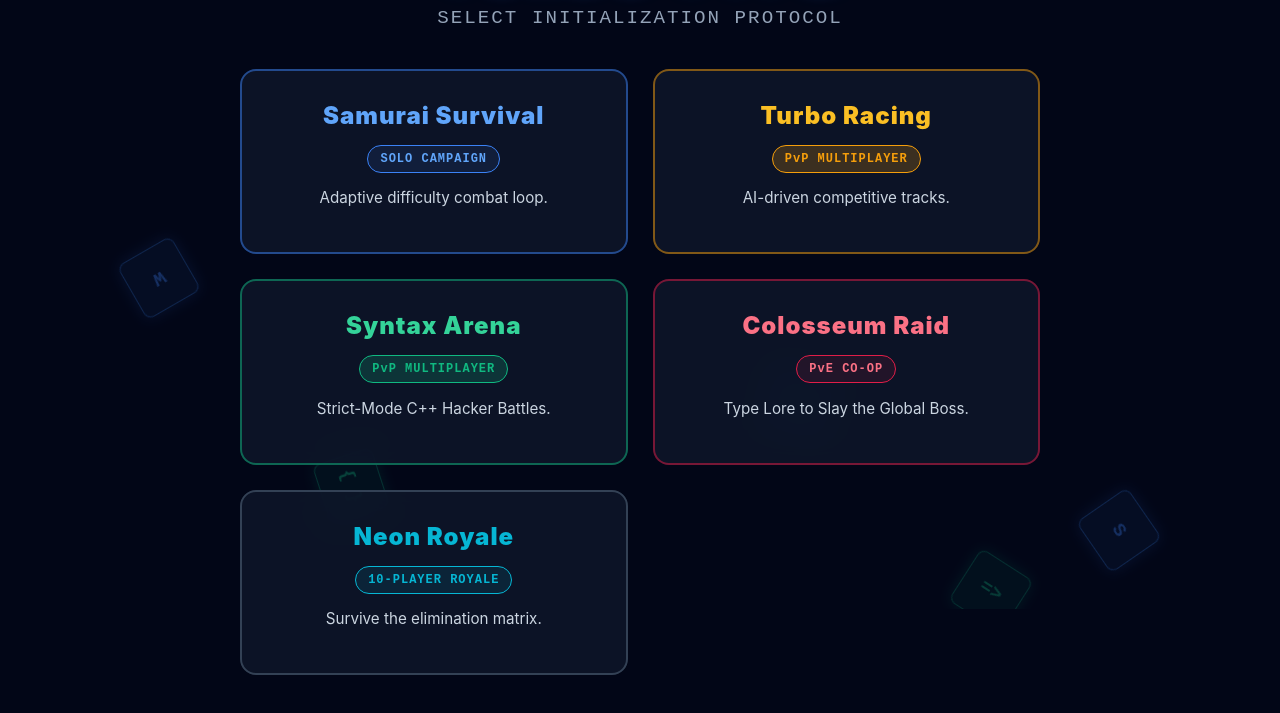
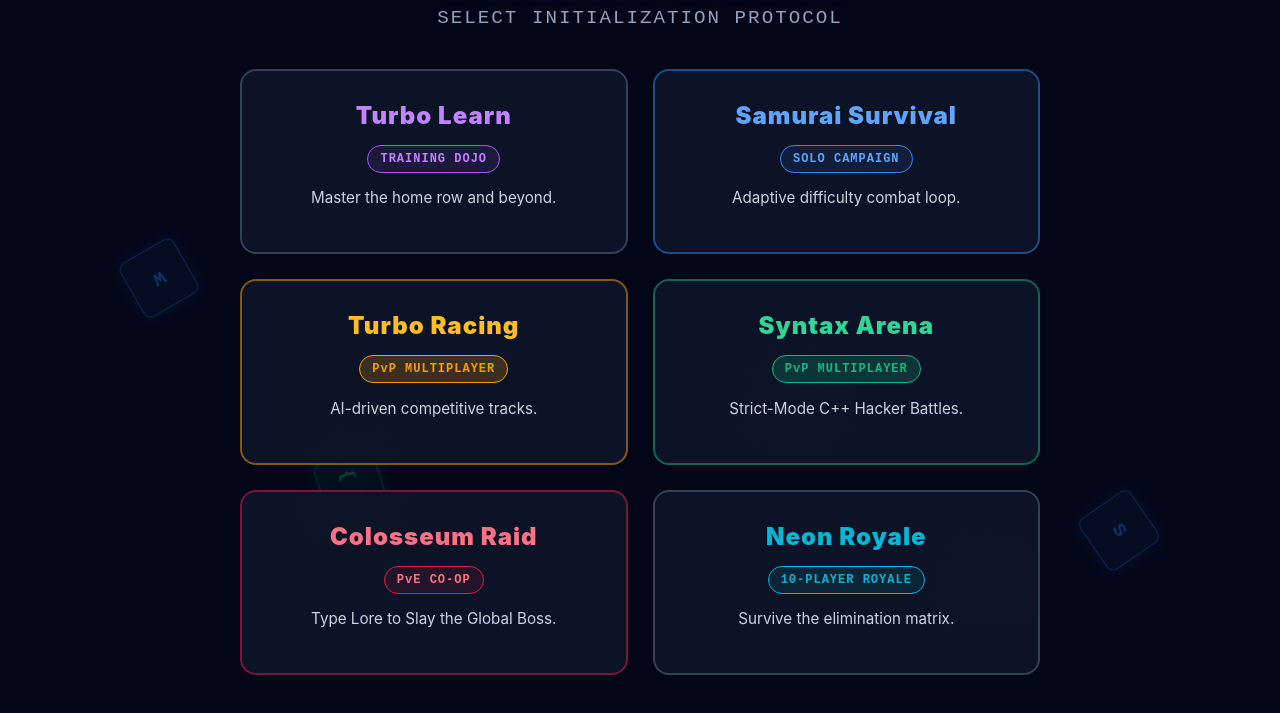
Before and after one commit to Heizenburger/TurboType, a website: page public/hub.html in a window 1280 px wide. Shown: the part 191-904 px from the top of the page. Drawn offline with Linux system fonts and the light colour scheme; sample sign-in values are in the browser's storage.

Commit message:
added turbo learn

```diff
--- a/public/hub.html
+++ b/public/hub.html
@@ -155,6 +155,12 @@
         <p class="subtitle" style="margin-top: 10px;">SELECT INITIALIZATION PROTOCOL</p>
 
         <div class="menu">
+            <a href="turbo_learn.html" class="card learn">
+                <h2 style="color: #c084fc;">Turbo Learn</h2>
+                <span class="tag online" style="background: rgba(168, 85, 247, 0.1); color: #c084fc; border: 1px solid #a855f7;">TRAINING DOJO</span>
+                <p>Master the home row and beyond.</p>
+            </a>
+
             <a href="samurai_game.html" class="card samurai">
                 <h2 style="color: #60a5fa;">Samurai Survival</h2>
                 <span class="tag online" style="background: rgba(59, 130, 246, 0.1); color: #60a5fa; border: 1px solid #3b82f6;">SOLO CAMPAIGN</span>
```
